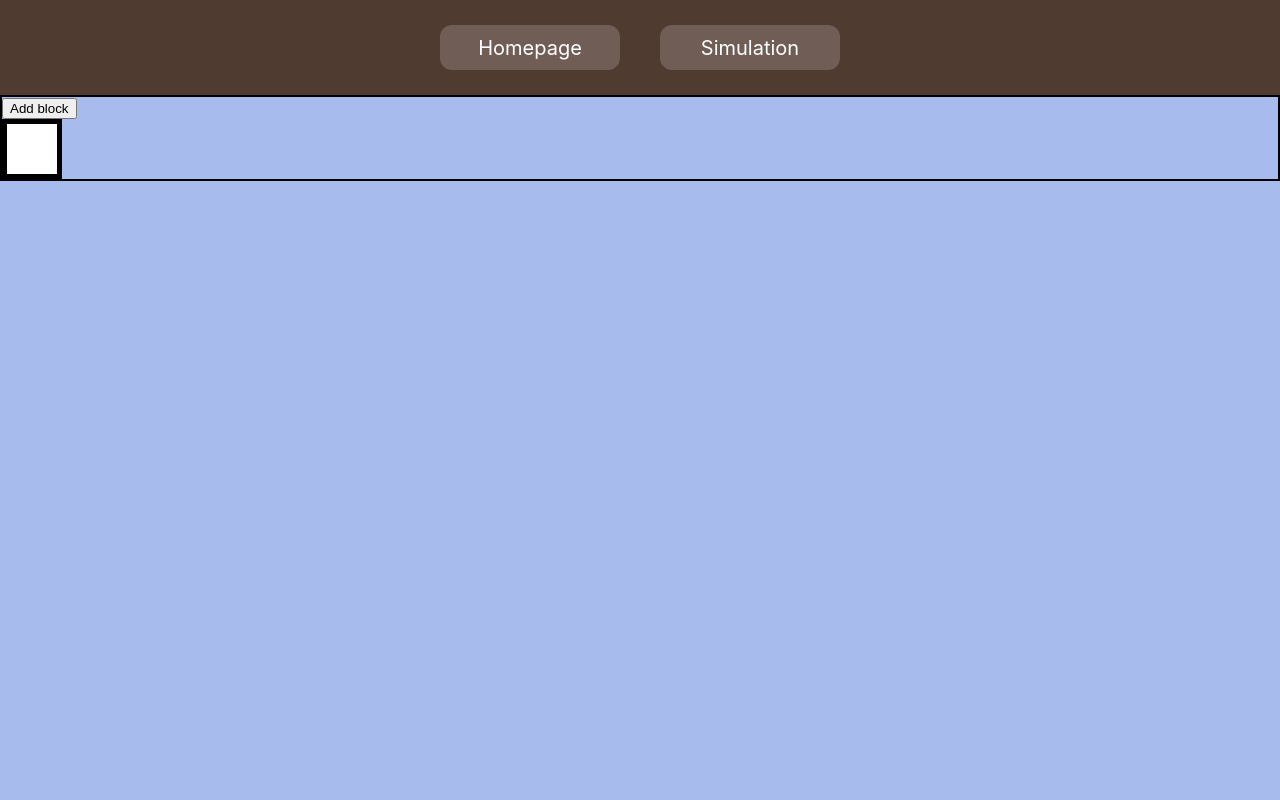
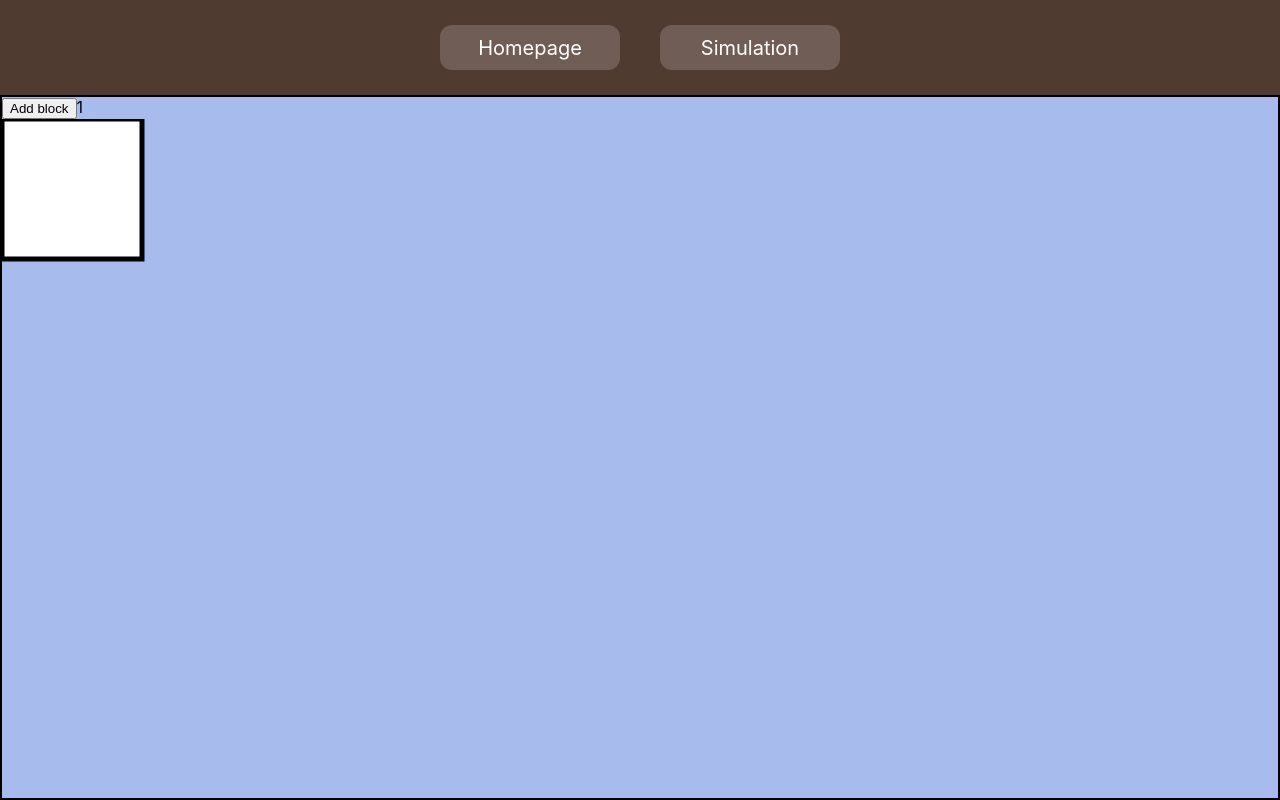
Before and after one commit to Frashier/BlockchainSim, a React (Create React App) app: page /simulation in a window 1280 px wide. Built offline with nearby package versions, Linux system fonts and the light colour scheme.

Commit message:
feat: added working constraints

```diff
--- a/src/Components/App/App.js
+++ b/src/Components/App/App.js
@@ -5,9 +5,7 @@ import { Outlet } from "react-router-dom";
 function App() {
   return (
     <div className={styles.app_container}>
-      <div>
-        <Navbar />
-      </div>
+      <Navbar />
       <div className={styles.app_body}>
         <Outlet />
       </div>
--- a/src/Components/App/App.module.css
+++ b/src/Components/App/App.module.css
@@ -1,10 +1,17 @@
 .app_container {
   margin: 0;
   padding: 0;
+
+  display: flex;
+  flex-direction: column;
 }
 
 .app_body {
   border-style: solid;
   border-width: 2px;
   border-color: black;
+
+  display: flex;
+  flex-direction: column;
+  flex: 1 1 0%;
 }
--- a/src/Components/Simulation/Simulation.js
+++ b/src/Components/Simulation/Simulation.js
@@ -8,60 +8,56 @@ function createBlock(id, data) {
 
 function Block(props) {
   return (
-    <motion.div
+    <motion.rect
+      width="140"
+      height="140"
+      fill="white"
+      stroke="black"
+      strokeWidth="5px"
+      animate="visible"
+      transition={{ duration: 0.5 }}
       className={styles.simulation_scene_block}
-      drag
-      dragConstraints={props.dragConstraint}
-    >
-      {props.data}
-    </motion.div>
-  );
-}
-
-function Blockchain(props) {
-  return (
-    <div>
-      {props.blocks.map((i, block) => {
-        return (
-          <Block
-            key={block}
-            dragConstraint={props.dragConstraint}
-            data={block.data}
-          />
-        );
-      })}
-    </div>
+    ></motion.rect>
   );
 }
 
 function Simulation() {
-  let numberOfBlocks = 0;
-  const [blocks, setBlocks] = useState([
-    createBlock(numberOfBlocks, numberOfBlocks),
-  ]);
+  const [numberOfBlocks, setNumber] = useState(1);
+  const [blocks, setBlocks] = useState([createBlock(0, 0)]);
   const constraintRef = useRef(null);
-
-  useEffect(() => {
-    numberOfBlocks++;
-  });
+  const [cursor, setCursor] = useState({ x: 100, y: 100 });
 
   return (
-    <div className={styles.simulation}>
+    <>
       <div className={styles.simulation_toolbar}>
         <button
-          onClick={() =>
-            setBlocks(
-              blocks.concat([createBlock(numberOfBlocks, numberOfBlocks)])
-            )
-          }
+          onClick={() => {
+            setNumber(numberOfBlocks + 1);
+            setBlocks([...blocks, createBlock(numberOfBlocks, numberOfBlocks)]);
+          }}
         >
           Add block
         </button>
+        {blocks.length}
       </div>
-      <div className={styles.simulation_scene} ref={constraintRef}>
-        <Blockchain dragConstraint={constraintRef} blocks={blocks}></Blockchain>
+      <div className={styles.simulation_scene}>
+        <motion.svg
+          width="100%"
+          height="100%"
+          viewBox="0 0 100vw 100vh"
+          initial="hidden"
+          animate="visible"
+          style={{ objectFit: "fill" }}
+          ref={constraintRef}
+        >
+          <motion.g drag dragConstraints={constraintRef}>
+            {blocks.map((block) => {
+              return <Block key={block.id} {...block} />;
+            })}
+          </motion.g>
+        </motion.svg>
       </div>
-    </div>
+    </>
   );
 }
 
--- a/src/Components/Simulation/Simulation.module.css
+++ b/src/Components/Simulation/Simulation.module.css
@@ -1,8 +1,4 @@
-.simulation_scene_block {
-  height: 50px;
-  width: 50px;
-  background-color: rgb(255, 255, 255);
-  border-color: rgb(0, 0, 0);
-  border-style: solid;
-  border-width: 5px;
+.simulation_scene {
+  flex: 1 1 0%;
+  overflow: hidden;
 }
--- a/src/index.css
+++ b/src/index.css
@@ -16,9 +16,8 @@ body {
 }
 html,
 body,
-#app,
 #root,
-#app > div {
+#root > div {
   height: 100vh;
   overflow-y: hidden;
 }
```
